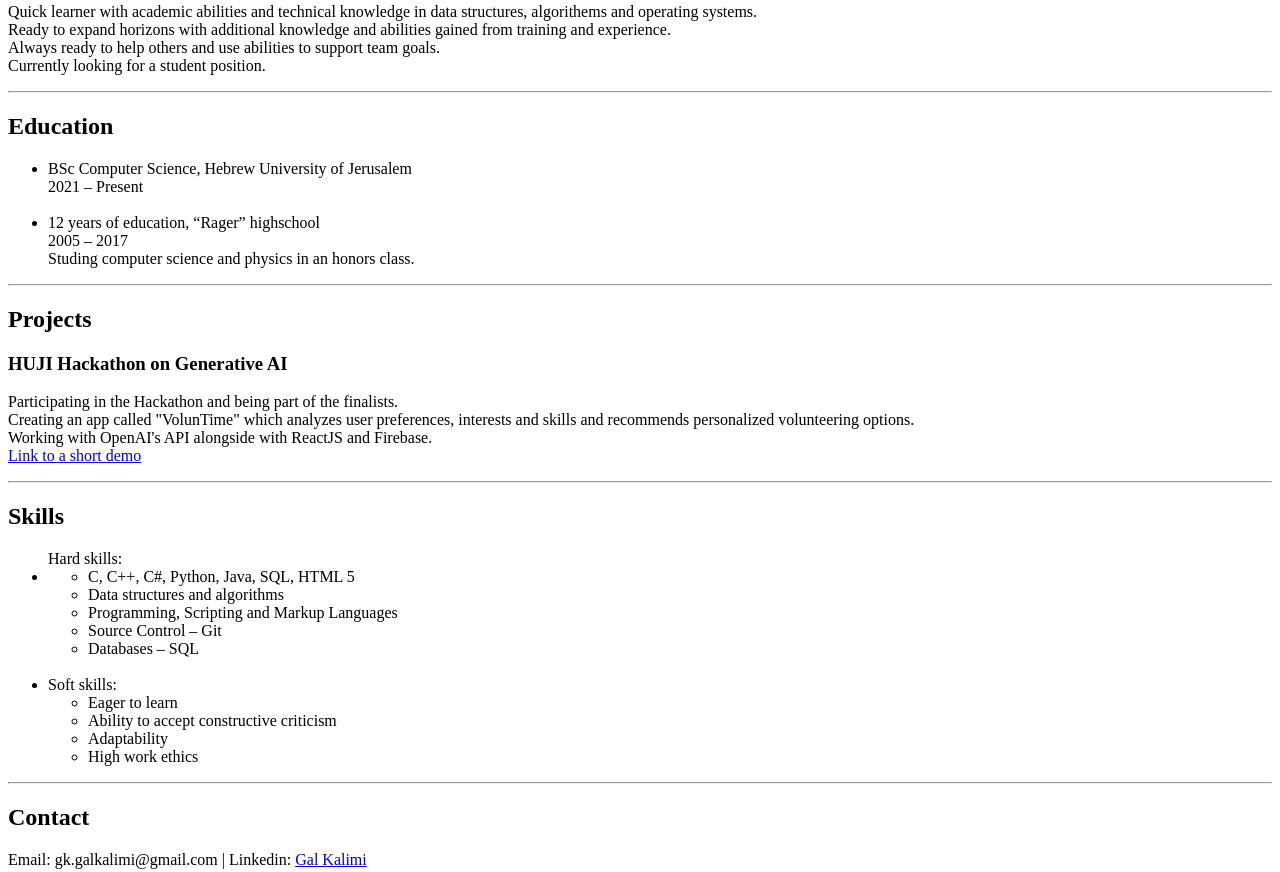
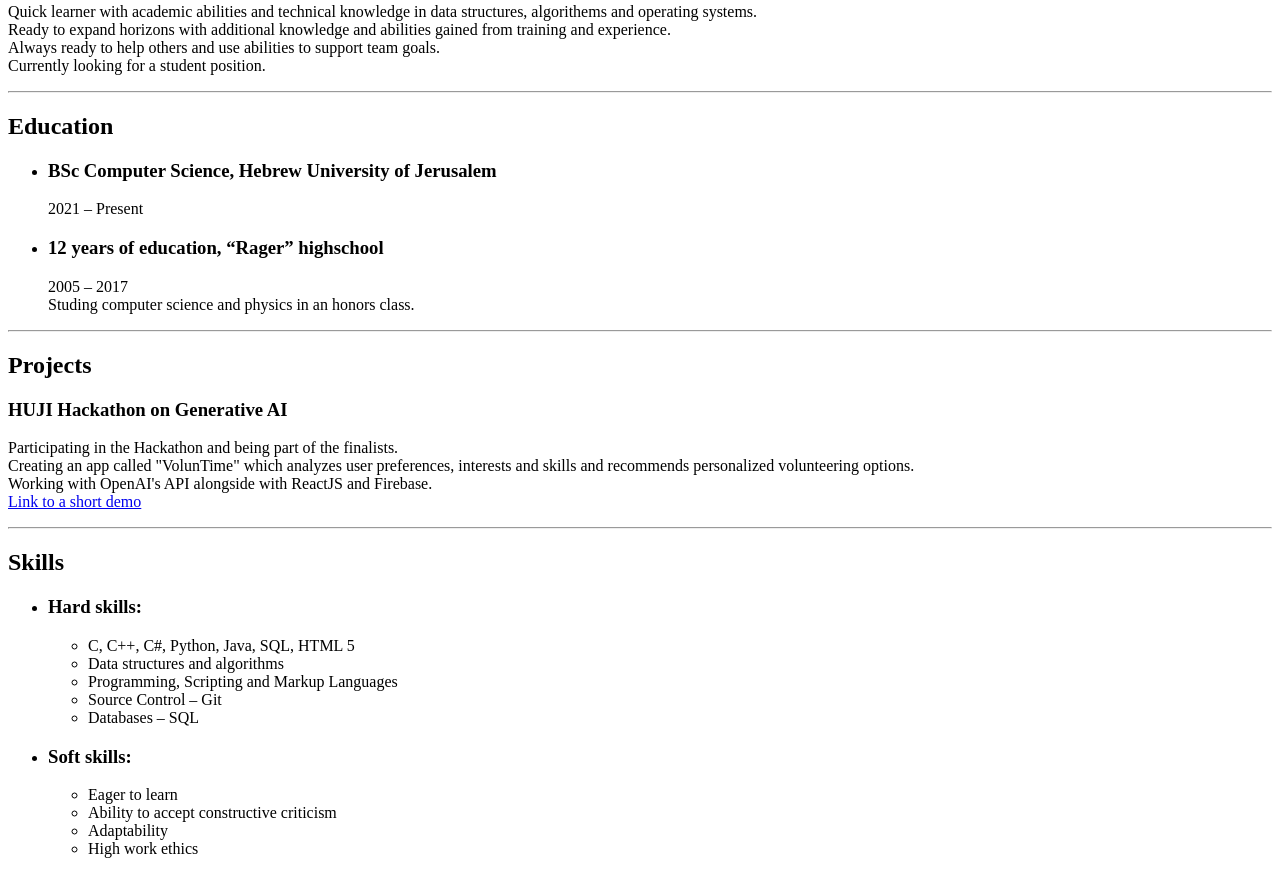
Before and after one commit to galkalimi/html-resume, a plain HTML site: page index.html in a window 1280 px wide. Shown: the part 257-1129 px from the top of the page. Drawn offline with Linux system fonts and the light colour scheme.

Commit message:
Update index.html

```diff
--- a/index.html
+++ b/index.html
@@ -21,14 +21,11 @@
     <h2>Education</h2>
     <p>
         <ul>
-            <li>BSc Computer Science, Hebrew University of Jerusalem
-                <br>
+            <li><h3>BSc Computer Science, Hebrew University of Jerusalem</h3>
                 2021 – Present
             </li>
-            <br>
             <li>
-                12 years of education, “Rager” highschool
-                <br>
+                <h3>12 years of education, “Rager” highschool</h3>
                 2005 – 2017
                 <br>
                 Studing computer science and physics in an honors class.
@@ -51,8 +48,8 @@
     </p>
     <hr>
     <h2>Skills</h2>
-    <ul> Hard skills:
-        <li>
+    <ul>
+        <li> <h3>Hard skills:</h3>
             <ul>
                 <li>C, C++, C#, Python, Java, SQL, HTML 5</li>
                 <li>Data structures and algorithms</li>
@@ -61,8 +58,7 @@
                 <li>Databases – SQL</li>
             </ul>
         </li>
-        <br>
-        <li>Soft skills:
+        <li> <h3>Soft skills:</h3>
             <ul>
                 <li>Eager to learn</li>
                 <li>Ability to accept constructive criticism</li>
@@ -70,7 +66,6 @@
                 <li>High work ethics</li>
             </ul>
         </li>
-
     </ul>
     <hr>
     <h2>Contact</h2>
```
